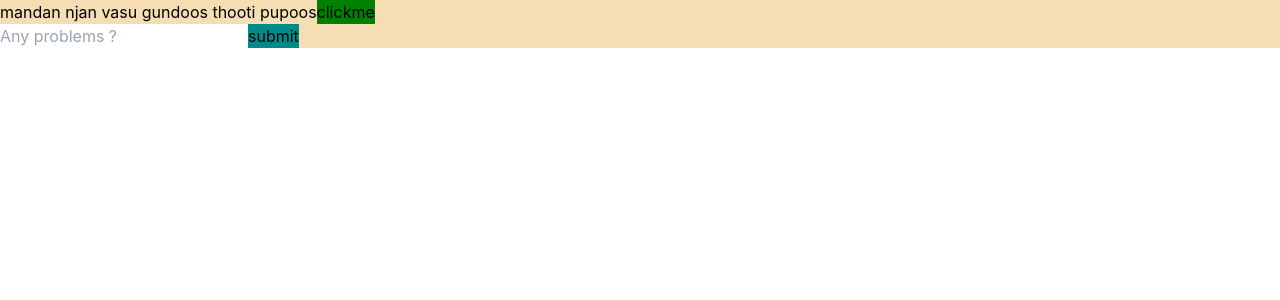
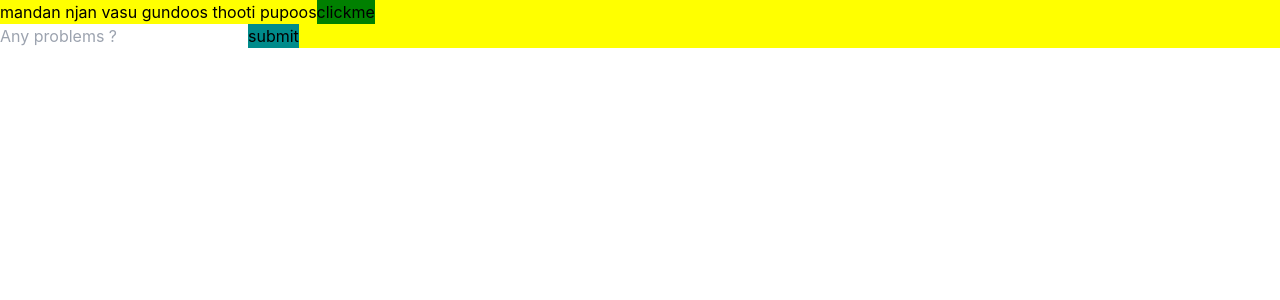
Before and after one commit to karthikpsree/karthikpsree.github.io, a React (Create React App) app: page / in a window 1280 px wide. Shown: the top 300 px of the page. Built offline with nearby package versions, Linux system fonts and the light colour scheme.

Commit message:
yellow cat

```diff
--- a/src/App.js
+++ b/src/App.js
@@ -5,7 +5,7 @@ import styled from "styled-components";
 import Mandan from "./Mandan";
 
 const Main = styled.div`
-  background-color: wheat;
+  background-color: yellow;
   .red {
     background-color: green;
   }
```
